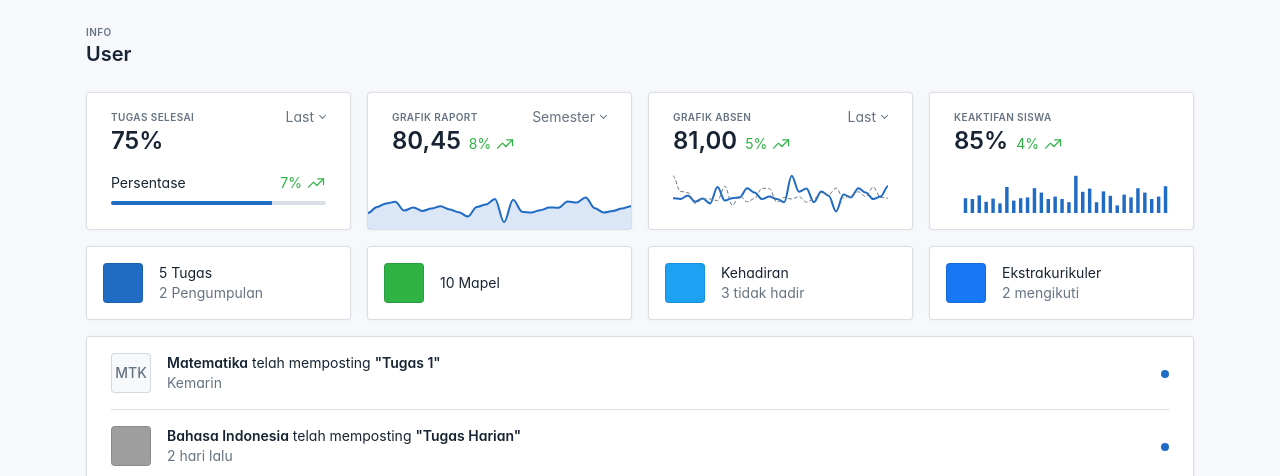
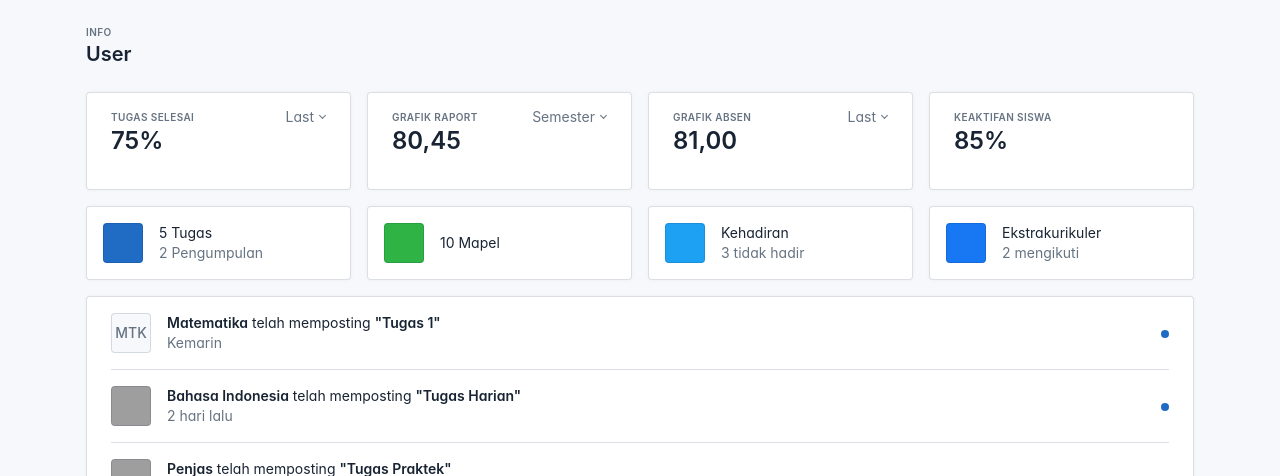
Before and after one commit to Nandayunan/SmartLearning, a Laravel app: page / in a window 1280 px wide. Shown: the part 112-588 px from the top of the page. Run offline with Laravel 10, Linux system fonts and the light colour scheme; the visitor is signed in with stand-in values (Sample User, id 1); some web fonts are replaced; grey boxes are pictures that could not be loaded.

Commit message:
feat: remove unsajdksajdkasjdkakdjskajdksa ivan anjing

```diff
--- a/resources/views/welcome.blade.php
+++ b/resources/views/welcome.blade.php
@@ -92,20 +92,6 @@
                       </div>
                     </div>
                     <div class="h1 mb-3">75%</div>
-                    <div class="d-flex mb-2">
-                      <div>Persentase</div>
-                      <div class="ms-auto">
-                        <span class="text-green d-inline-flex align-items-center lh-1">
-                          7% <!-- Download SVG icon from http://tabler-icons.io/i/trending-up -->
-                          <svg xmlns="http://www.w3.org/2000/svg" class="icon ms-1" width="24" height="24" viewBox="0 0 24 24" stroke-width="2" stroke="currentColor" fill="none" stroke-linecap="round" stroke-linejoin="round"><path stroke="none" d="M0 0h24v24H0z" fill="none"/><path d="M3 17l6 -6l4 4l8 -8" /><path d="M14 7l7 0l0 7" /></svg>
-                        </span>
-                      </div>
-                    </div>
-                    <div class="progress progress-sm">
-                      <div class="progress-bar bg-primary" style="width: 75%" role="progressbar" aria-valuenow="75" aria-valuemin="0" aria-valuemax="100" aria-label="75% Complete">
-                        <span class="visually-hidden">75% Complete</span>
-                      </div>
-                    </div>
                   </div>
                 </div>
               </div>
@@ -126,15 +112,8 @@
                     </div>
                     <div class="d-flex align-items-baseline">
                       <div class="h1 mb-0 me-2">80,45</div>
-                      <div class="me-auto">
-                        <span class="text-green d-inline-flex align-items-center lh-1">
-                          8% <!-- Download SVG icon from http://tabler-icons.io/i/trending-up -->
-                          <svg xmlns="http://www.w3.org/2000/svg" class="icon ms-1" width="24" height="24" viewBox="0 0 24 24" stroke-width="2" stroke="currentColor" fill="none" stroke-linecap="round" stroke-linejoin="round"><path stroke="none" d="M0 0h24v24H0z" fill="none"/><path d="M3 17l6 -6l4 4l8 -8" /><path d="M14 7l7 0l0 7" /></svg>
-                        </span>
-                      </div>
                     </div>
                   </div>
-                  <div id="chart-revenue-bg" class="chart-sm"></div>
                 </div>
               </div>
               <div class="col-sm-6 col-lg-3">
@@ -155,13 +134,7 @@
                     </div>
                     <div class="d-flex align-items-baseline">
                       <div class="h1 mb-3 me-2">81,00</div>
-                      <div class="me-auto">
-                        <span class="text-green d-inline-flex align-items-center lh-1">
-                          5% <!-- Download SVG icon from http://tabler-icons.io/i/minus -->
-                          <svg xmlns="http://www.w3.org/2000/svg" class="icon ms-1" width="24" height="24" viewBox="0 0 24 24" stroke-width="2" stroke="currentColor" fill="none" stroke-linecap="round" stroke-linejoin="round"><path stroke="none" d="M0 0h24v24H0z" fill="none"/><path d="M3 17l6 -6l4 4l8 -8" /><path d="M14 7l7 0l0 7" /></svg>
-                      </div>
                     </div>
-                    <div id="chart-new-clients" class="chart-sm"></div>
                   </div>
                 </div>
               </div>
@@ -183,14 +156,7 @@
                     </div>
                     <div class="d-flex align-items-baseline">
                       <div class="h1 mb-3 me-2">85%</div>
-                      <div class="me-auto">
-                        <span class="text-green d-inline-flex align-items-center lh-1">
-                          4% <!-- Download SVG icon from http://tabler-icons.io/i/trending-up -->
-                          <svg xmlns="http://www.w3.org/2000/svg" class="icon ms-1" width="24" height="24" viewBox="0 0 24 24" stroke-width="2" stroke="currentColor" fill="none" stroke-linecap="round" stroke-linejoin="round"><path stroke="none" d="M0 0h24v24H0z" fill="none"/><path d="M3 17l6 -6l4 4l8 -8" /><path d="M14 7l7 0l0 7" /></svg>
-                        </span>
-                      </div>
                     </div>
-                    <div id="chart-active-users" class="chart-sm"></div>
                   </div>
                 </div>
               </div>
```
